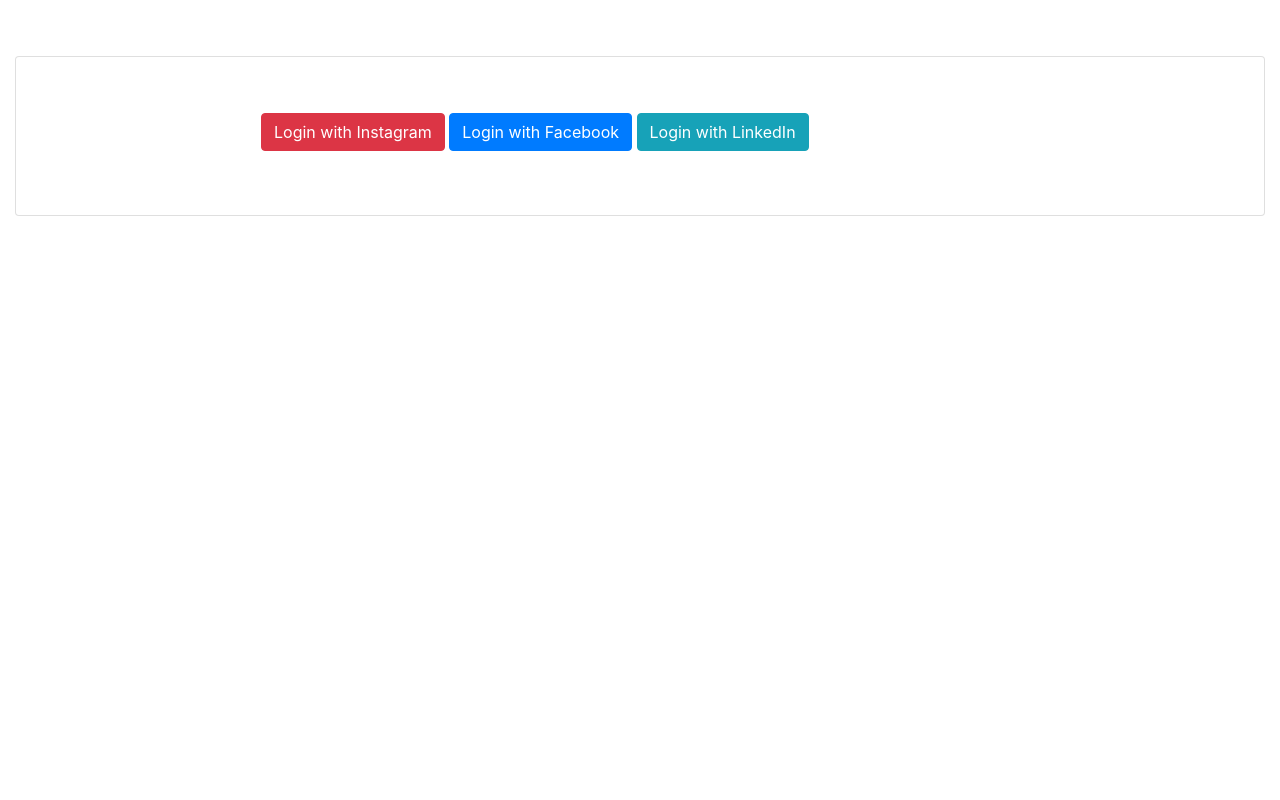
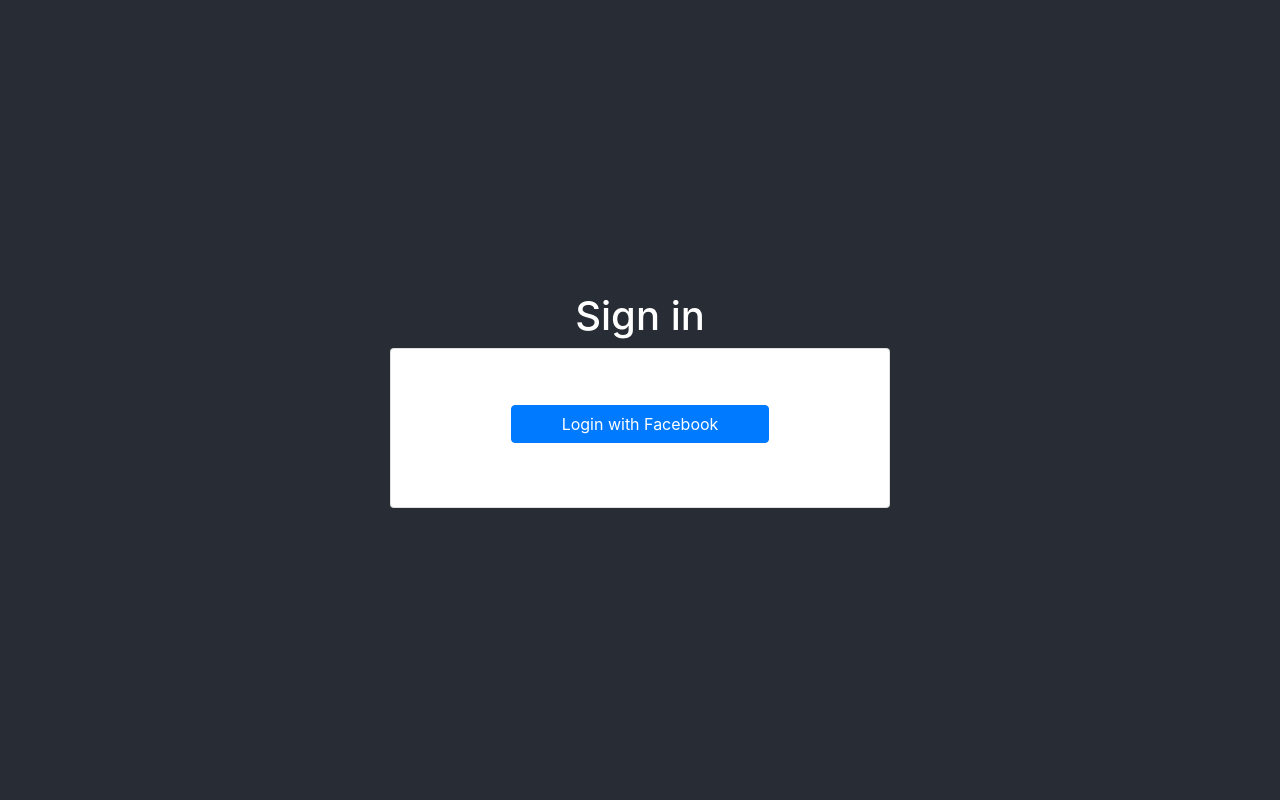
Before and after one commit to idreesakkadan/Facebook-page-Manager, a Django app: template fb_management/core/templates/login.html in a window 1280 px wide. Run offline with Django 3.2, Linux system fonts and the light colour scheme; the template is opened without the code that fills it, so the values that code supplies are empty; some libraries are stand-ins or nearby versions.

Commit message:
login file designed and rendered

```diff
--- a/fb_management/core/templates/login.html
+++ b/fb_management/core/templates/login.html
@@ -1,9 +1,11 @@
+{% load static %}
 <!DOCTYPE html>
 <html lang="en">
 <head>
     <meta charset="UTF-8">
     <meta http-equiv="X-UA-Compatible" content="IE=edge">
     <meta name="viewport" content="width=device-width, initial-scale=1.0">
+    <link rel="stylesheet" href="{% static 'css/login.css' %}" type="text/css">
     <link rel="stylesheet" href="https://stackpath.bootstrapcdn.com/bootstrap/4.3.1/css/bootstrap.min.css" integrity="sha384-ggOyR0iXCbMQv3Xipma34MD+dH/1fQ784/j6cY/iJTQUOhcWr7x9JvoRxT2MZw1T" crossorigin="anonymous">
     <title>Document</title>
 </head>
@@ -14,16 +16,16 @@
             <div class="card p-5">
                 <div class="row">
                     <div class="col-md-8 mx-auto social-container my-2 order-md-1">
-                        <button class="btn btn-danger  mb-2">
+                        <!-- <button class="btn btn-danger  mb-2">
                             <a href="#" class="text-white">Login with Instagram</a>
-                        </button>
+                        </button> -->
                         <button class="btn btn-primary mb-2">
                             <a href="#" class="text-white" >Login with Facebook
                             </a>
                         </button>
-                        <button class="btn btn-info mb-2 ">
+                        <!-- <button class="btn btn-info mb-2 ">
                             <a href="#" class="text-white" >Login with LinkedIn</a>
-                        </button>
+                        </button> -->
                     </div>
                 </div>
                 </div>
--- a/fb_management/core/urls.py
+++ b/fb_management/core/urls.py
@@ -1,6 +1,9 @@
 from django.urls import path
+from .views import *
 
 urlpatterns = [
+    path('',login,name='login'),
+
 
 
 
--- a/fb_management/fb_management/urls.py
+++ b/fb_management/fb_management/urls.py
@@ -18,5 +18,9 @@
 
 urlpatterns = [
     path('admin/', admin.site.urls),
-    path('',include('core.urls'))
+    path('',include('core.urls')),
+    path('auth/', include('social_django.urls', namespace='social')),  # <--the social-auth-app-django URLs:
+
+
+
 ]
--- /dev/null
+++ b/fb_management/static/css/login.css
@@ -0,0 +1,28 @@
+
+img {
+  border: 3px solid #282c34;
+}
+.container-fluid {
+  height: 100vh;
+  background-color: #282c34;
+  display: flex;
+  justify-content: center;
+  align-items: center;
+}
+.container-fluid > div {
+  width: 85%;
+  min-width: 300px;
+  max-width: 500px;
+}
+.card {
+  width: 100%;
+}
+.social-container {
+  display: flex;
+  flex-direction: column;
+  justify-content: center;
+}
+.btn a, .btn a:hover {
+  color: white;
+  text-decoration: none ;
+}
```
Also changed, not shown: fb_management/core/views.py (+8 -0 lines), fb_management/fb_management/settings.py (+16 -0 lines).
